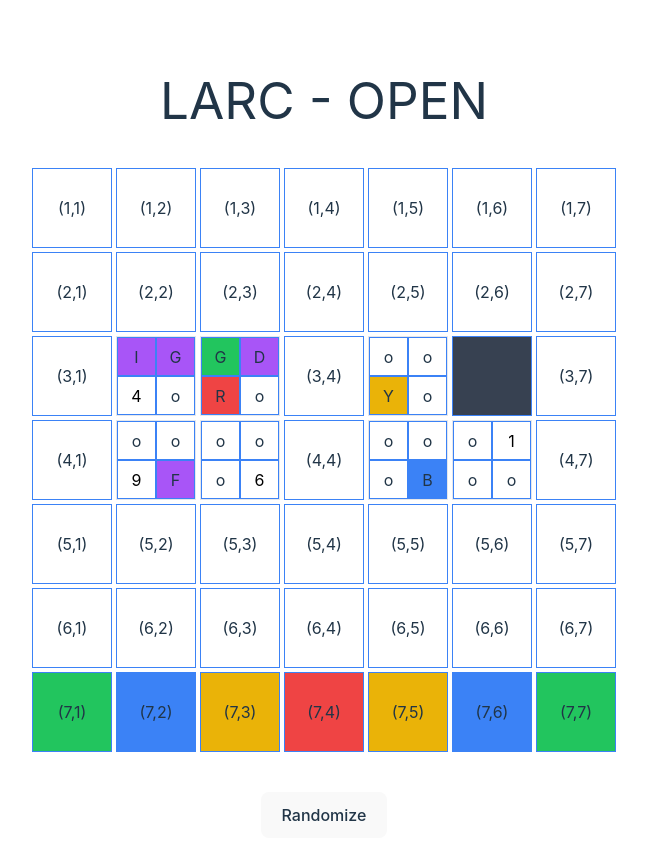
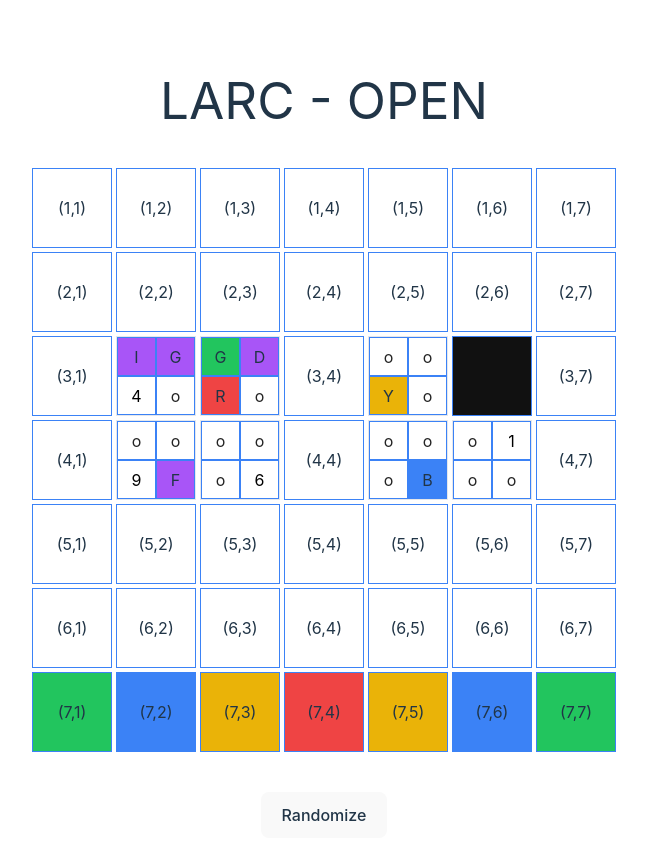
Before and after one commit to pietroluongo/larc-open-randomizer, a React (Vite) app: page / in a window 1280 px wide. Shown: the top 860 px of the page, without its empty margins (316-963 px from the left). Built offline with nearby package versions, Linux system fonts and the light colour scheme.

Commit message:
Minor adjustments

```diff
--- a/src/components/CubeGrid/index.tsx
+++ b/src/components/CubeGrid/index.tsx
@@ -52,7 +52,7 @@ const CubeGrid: React.FC<Props> = ({ line, col, type = "none", content }) => {
 
     if (!content) {
         if (shouldHighlight({ line, col })) {
-            return (<div className={`border border-blue-500 p-3 w-[5rem] h-[5rem] flex items-center justify-center bg-gray-700`}>
+            return (<div className={`border border-blue-500 p-3 w-[5rem] h-[5rem] flex items-center justify-center bg-[#111111]`}>
 
             </div>)
         }
@@ -80,8 +80,6 @@ const CubeGrid: React.FC<Props> = ({ line, col, type = "none", content }) => {
         return subBlock
     })
 
-    console.log('u:', updatedContent)
-
 
     return (
         <div className={`border border-blue w-[5rem] h-[5rem] flex grid grid-cols-2`}>
@@ -91,17 +89,17 @@ const CubeGrid: React.FC<Props> = ({ line, col, type = "none", content }) => {
                         return updatedContent.map(content => {
                             if (content.coords.subX == i && content.coords.subY == j) {
                                 if (content.color) {
-                                    return <div className={`border border-blue-500 w-full h-full flex items-center justify-center bg-${content.color}-500`} >{content.color[0].toUpperCase()}</div>
+                                    return <div key={`${i}-${j}`} className={`border border-blue-500 w-full h-full flex items-center justify-center bg-${content.color}-500`} >{content.color[0].toUpperCase()}</div>
                                 }
                                 if (content.value) {
                                     if (!isNaN(+Number(content.value))) {
-                                        return <div className={`border border-blue-500 w-full h-full flex items-center justify-center bg-white text-black`}>{content.value}</div>
+                                        return <div key={`${i}-${j}`} className={`border border-blue-500 w-full h-full flex items-center justify-center bg-white text-black`}>{content.value}</div>
                                     }
-                                    return <div className={`border border-blue-500 w-full h-full flex items-center justify-center bg-purple-500`}>{content.value.toUpperCase()}</div>
+                                    return <div key={`${i}-${j}`} className={`border border-blue-500 w-full h-full flex items-center justify-center bg-purple-500`}>{content.value.toUpperCase()}</div>
                                 }
                                 return (
-                                    <div className="border border h-full w-full border-blue-500 flex items-center justify-center bg-black-500">
-                                        <div>{content.value}o</div>
+                                    <div className="border border h-full w-full border-blue-500 flex items-center justify-center text-[#242424]">
+                                        <div key={`${i}-${j}`}>{content.value}o</div>
                                     </div>
                                 )
                             }
```
